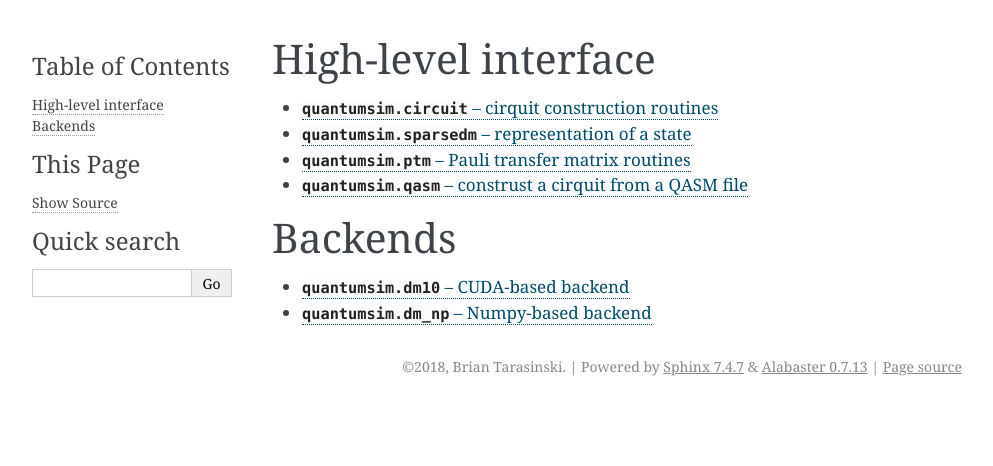
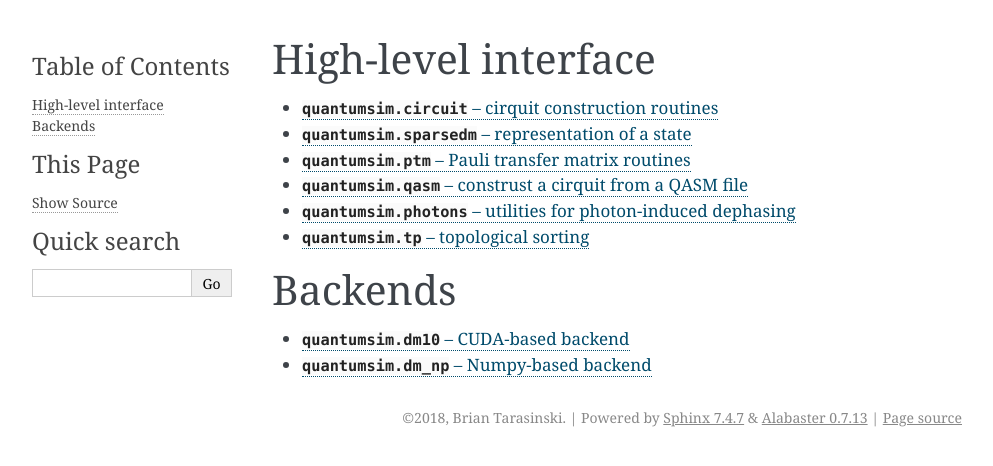
Before and after one commit to quantumsim/quantumsim, a Sphinx documentation site: the page built from doc/source/reference/index.rst, in a window 1280 px wide. Shown: the top 466 px of the page, without its empty margins (148-1141 px from the left). Built offline with Sphinx 7.4.7, drawn with Linux system fonts in a browser that asks for light colours.

Commit message:
add photons and tp modules

```diff
--- a/doc/source/reference/index.rst
+++ b/doc/source/reference/index.rst
@@ -8,6 +8,8 @@ High-level interface
    quantumsim.sparsedm
    quantumsim.ptm
    quantumsim.qasm
+   quantumsim.photons
+   quantumsim.tp
 
 Backends
 ========
--- /dev/null
+++ b/doc/source/reference/quantumsim.photons.rst
@@ -0,0 +1,11 @@
+
+:mod:`quantumsim.photons` -- utilities for photon-induced dephasing
+===================================================================
+
+.. module:: quantumsim.photons
+
+.. autosummary::
+   :toctree: generated/
+
+   get_dephasing
+   add_waiting_gates_photons
```
Also changed, not shown: doc/source/reference/quantumsim.tp.rst (added, +9 -0 lines).
